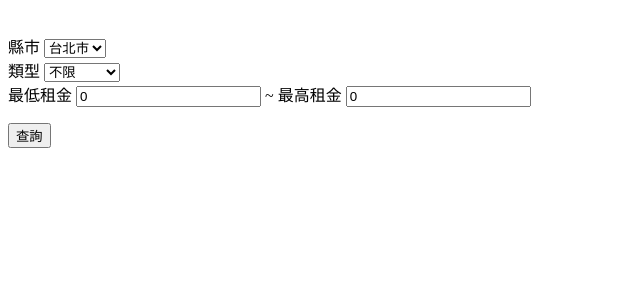
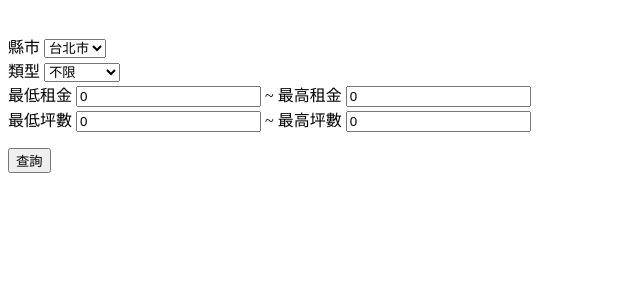
Before and after one commit to fkztw/sgl, a Flask app: page / in a window 1280 px wide. Shown: the top 300 px of the page, without its empty margins (0-640 px from the left). Run offline with Flask 2, Linux system fonts and the light colour scheme.

Commit message:
Add area_min and area_max into form

```diff
--- a/sgl/forms.py
+++ b/sgl/forms.py
@@ -64,3 +64,15 @@ class QueryForm(FlaskForm):
         default=0,
         validators=[DataRequired()],
     )
+
+    area_min = IntegerField(
+        '最低坪數',
+        default=0,
+        validators=[DataRequired()],
+    )
+
+    area_max = IntegerField(
+        '最高坪數',
+        default=0,
+        validators=[DataRequired()],
+    )
--- a/sgl/templates/index.html
+++ b/sgl/templates/index.html
@@ -21,6 +21,9 @@
 
         {{ form.rentprice_min.label }} {{ form.rentprice_min }} ~ {{ form.rentprice_max.label }} {{ form.rentprice_max }}
         <br />
+
+        {{ form.area_min.label }} {{ form.area_min }} ~ {{ form.area_max.label }} {{ form.area_max }}
+        <br />
         </p>
 
         <input type="submit" value="查詢">
```
